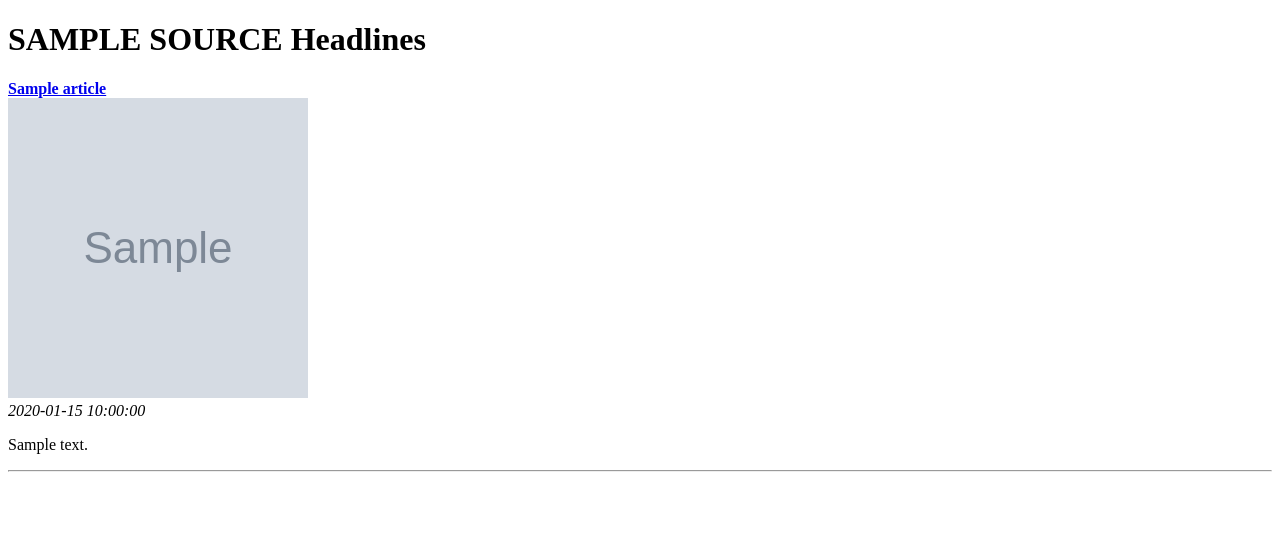
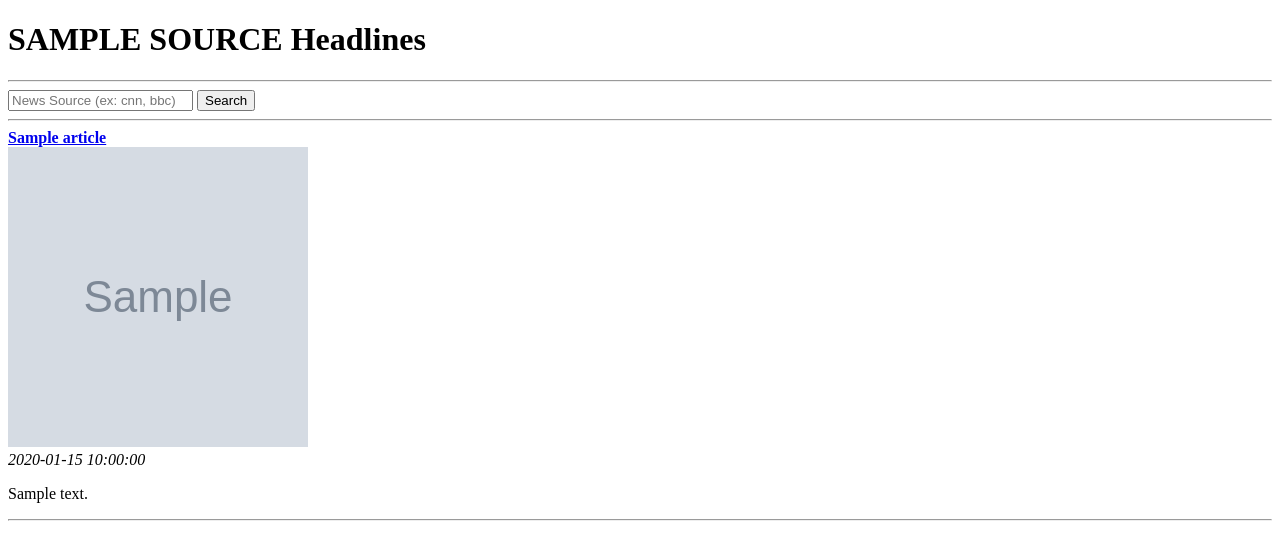
Before and after one commit to alchermd/headlines, a Flask app: template templates/index.html in a window 1280 px wide. Shown: the top 560 px of the page. Run offline with Flask 2, Linux system fonts and the light colour scheme; the template is opened without the code that fills it: most values are stand-ins (such as "Sample title", 1, 10 or a date in 2020); grey boxes marked "Sample" are stand-in pictures.

Commit message:
Add a search form.

```diff
--- a/templates/index.html
+++ b/templates/index.html
@@ -6,6 +6,15 @@
 
 <h1>{{ source.upper() }} Headlines</h1>
 
+
+<hr>
+
+<form action="/" method="get">
+    <input type="text" name="source" placeholder="News Source (ex: cnn, bbc)" required>
+    <input type="submit" value="Search">
+</form>
+
+<hr>
 
 {% for article in articles %}
 <div>
```
